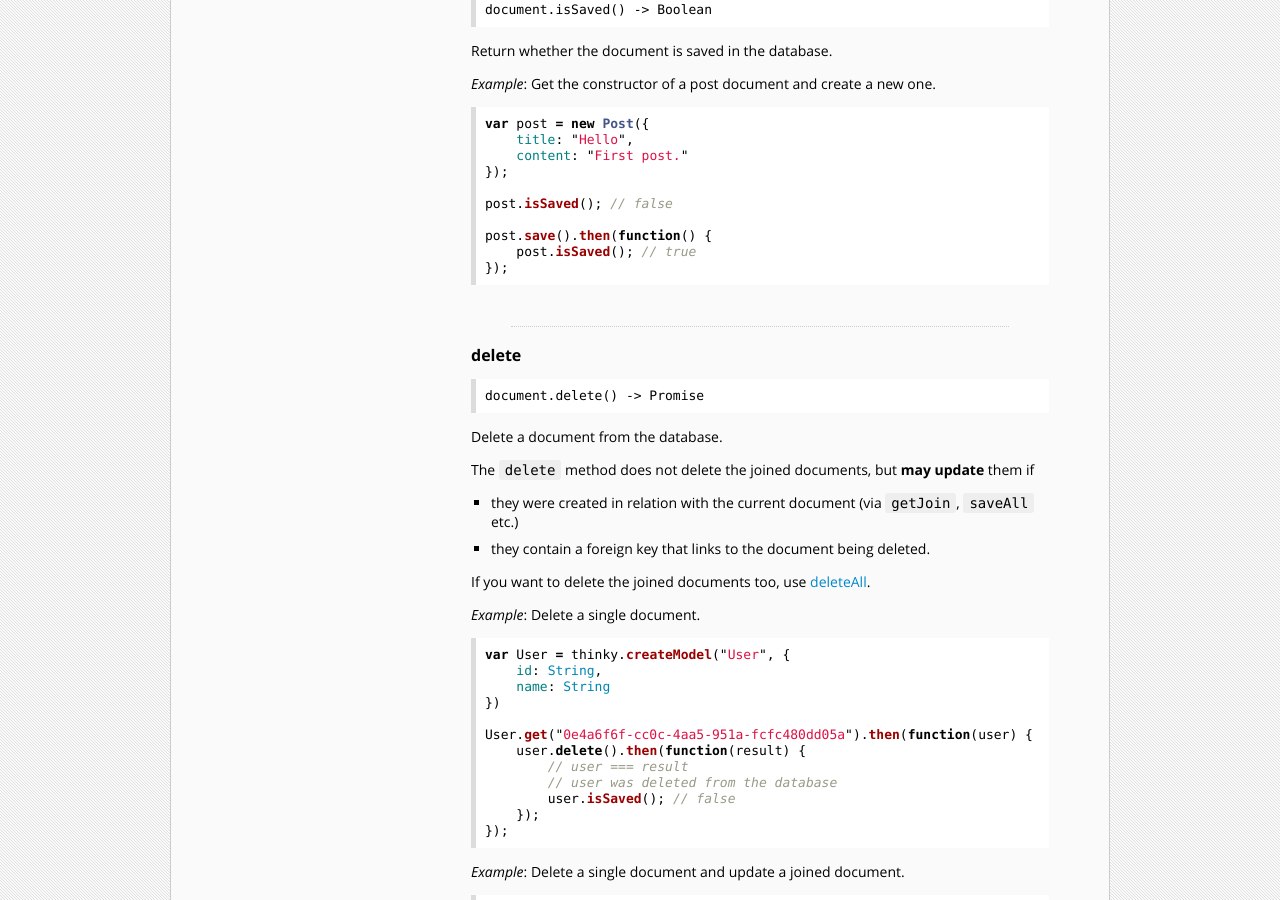
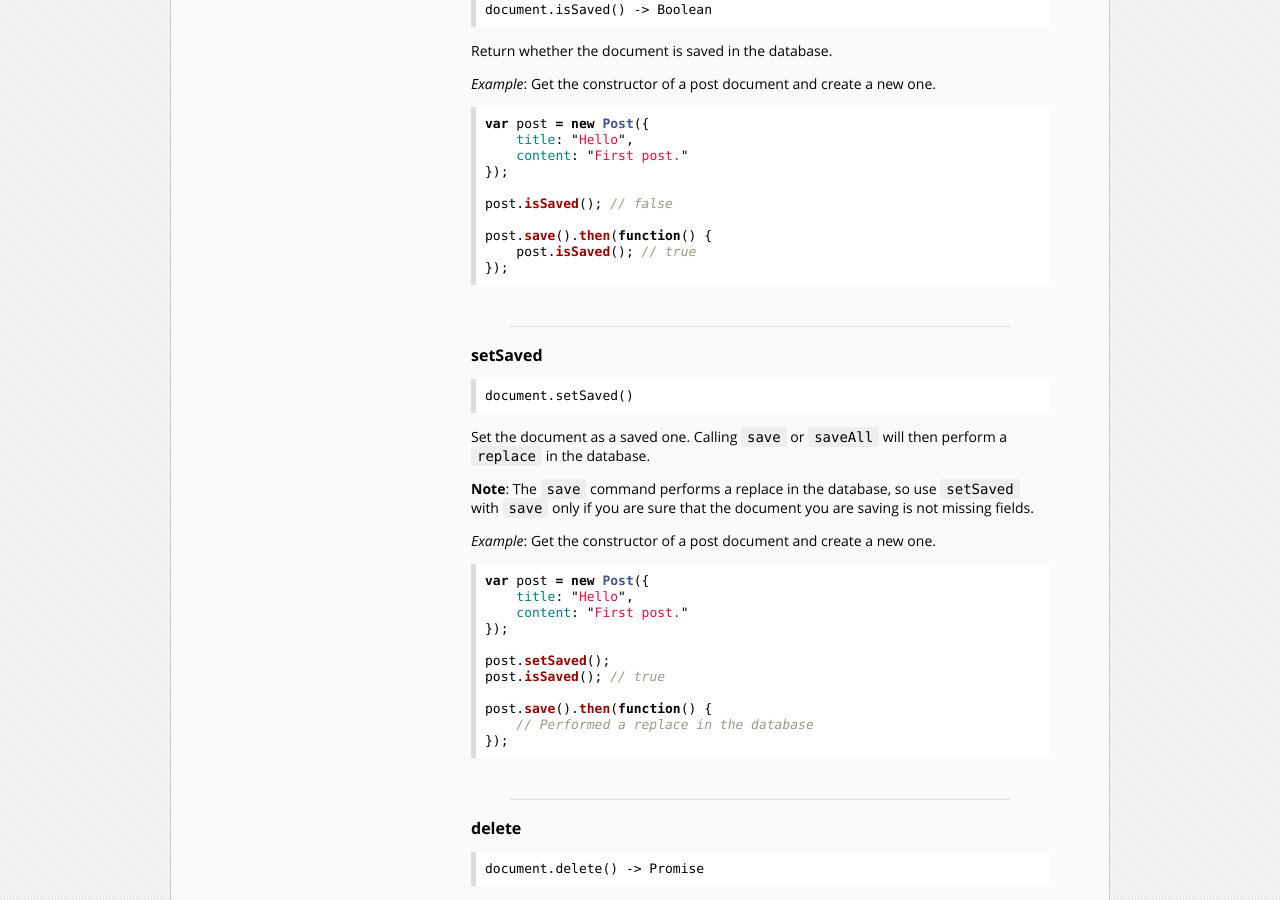
Before and after one commit to neumino/thinky, a Jekyll site: the page built from documentation/api/document.md, in a window 1280 px wide and 900 px high, scrolled down 8963 px. Built offline with Jekyll 4.4.1, drawn with Linux system fonts in a browser that asks for light colours; Markdown is read by kramdown in place of the engine named in the settings.

Commit message:
Add setSaved

````diff
--- a/_layouts/documentation.html
+++ b/_layouts/documentation.html
@@ -41,6 +41,7 @@ layout: default
             <li>- <a href="/documentation/api/document/#save">save</a></li>
             <li>- <a href="/documentation/api/document/#saveall">saveAll</a></li>
             <li>- <a href="/documentation/api/document/#issaved">isSaved</a></li>
+            <li>- <a href="/documentation/api/document/#setsaved">setSaved</a></li>
             <li>- <a href="/documentation/api/document/#delete">delete</a></li>
             <li>- <a href="/documentation/api/document/#deleteall">deleteAll</a></li>
             <li>- <a href="/documentation/api/document/#purge">purge</a></li>
--- a/documentation/api/document.md
+++ b/documentation/api/document.md
@@ -578,7 +578,6 @@ michel.saveAll({friends: true}).then(function(result) {
     }
 });
 ```
-
 --------------
 
 <div id="issaved"></div>
@@ -601,6 +600,37 @@ post.isSaved(); // false
 
 post.save().then(function() {
     post.isSaved(); // true
+});
+```
+
+
+
+--------------
+
+<div id="setsaved"></div>
+### [setSaved](#setsaved)
+```
+document.setSaved()
+```
+
+Set the document as a saved one. Calling `save` or `saveAll` will then perform a `replace` in the database.
+
+__Note__: The `save` command performs a replace in the database, so use `setSaved` with `save` only if you
+are sure that the document you are saving is not missing fields.
+
+_Example_: Get the constructor of a post document and create a new one.
+
+```js
+var post = new Post({
+    title: "Hello",
+    content: "First post."
+});
+
+post.setSaved();
+post.isSaved(); // true
+
+post.save().then(function() {
+    // Performed a replace in the database
 });
 ```
 
````
